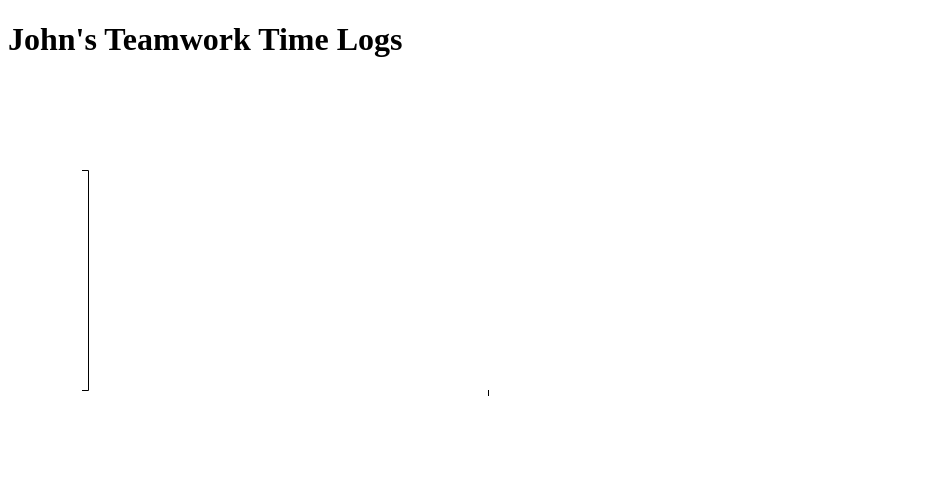
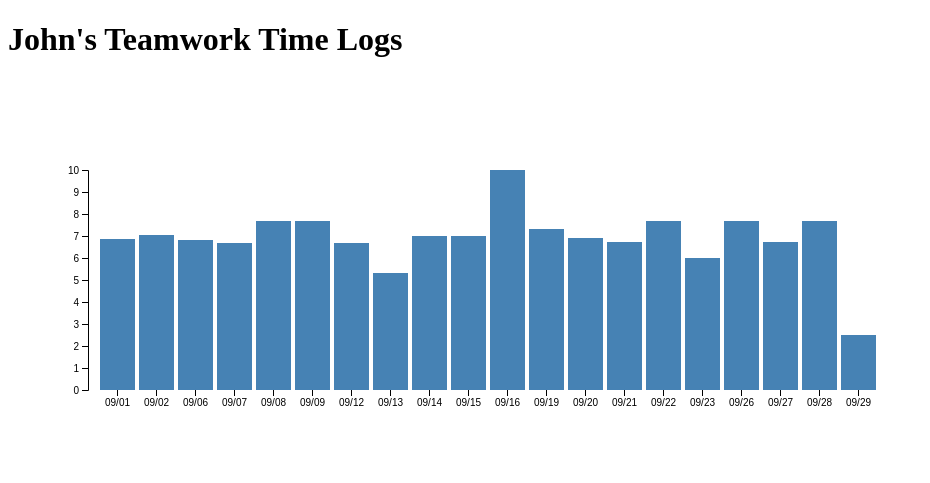
Before and after one commit to pranayaryal/d3, a plain HTML site: page index.html in a window 1280 px wide. Shown: the whole page, without its empty margins (0-930 px from the left). Drawn offline with nearby package versions, Linux system fonts and the light colour scheme.

Commit message:
Update index.html

```diff
--- a/index.html
+++ b/index.html
@@ -34,7 +34,7 @@ var x = d3.scaleBand().rangeRound([0, width]).padding(0.1),
 var g = svg.append("g")
     .attr("transform", "translate(" + margin.left + "," + margin.top + ")");
 
-d3.csv("data1.csv", function(d) {
+d3.csv("data.csv", function(d) {
   d.hours = +d.hours;
   return d;
 }, function(error, data) {
```
